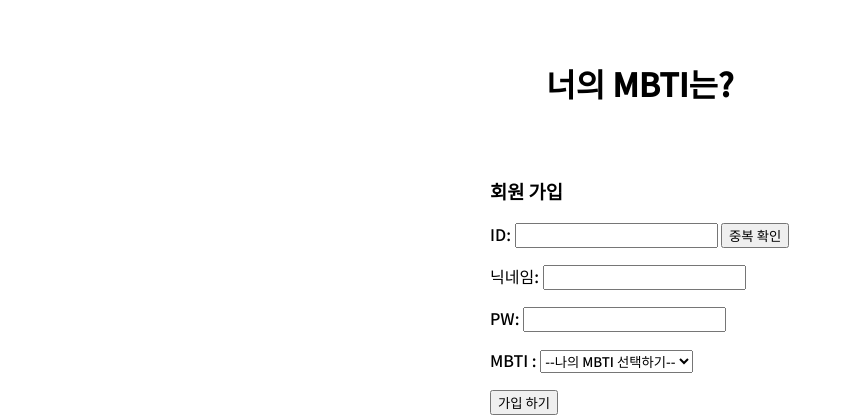
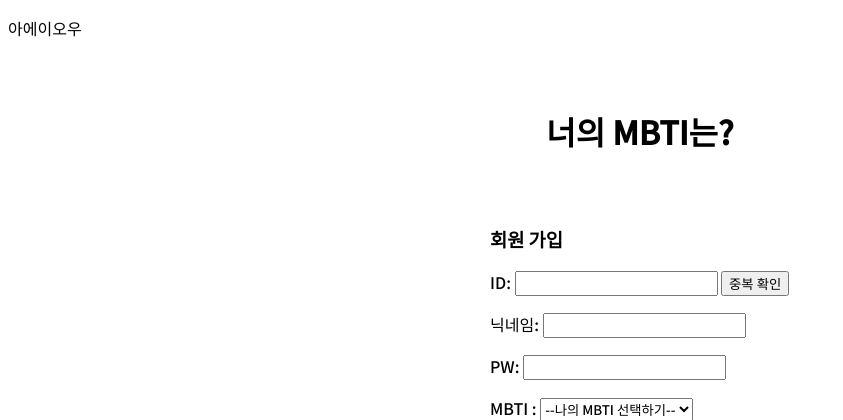
Before and after one commit to Cho-El/What-s-your-MBTI, a Flask app: template templates/sign_up.html in a window 1280 px wide. Shown: the top 420 px of the page, without its empty margins (0-843 px from the left). Run offline with Flask 2, Linux system fonts and the light colour scheme; the template is opened without the code that fills it, so the values that code supplies are empty.

Commit message:
22-08-02

```diff
--- a/templates/sign_up.html
+++ b/templates/sign_up.html
@@ -34,7 +34,7 @@
 </head>
 
 <body>
-
+<p>아에이오우</p>
 <div class="mytitle">
     <h1>너의 MBTI는?</h1>
 </div>
```
